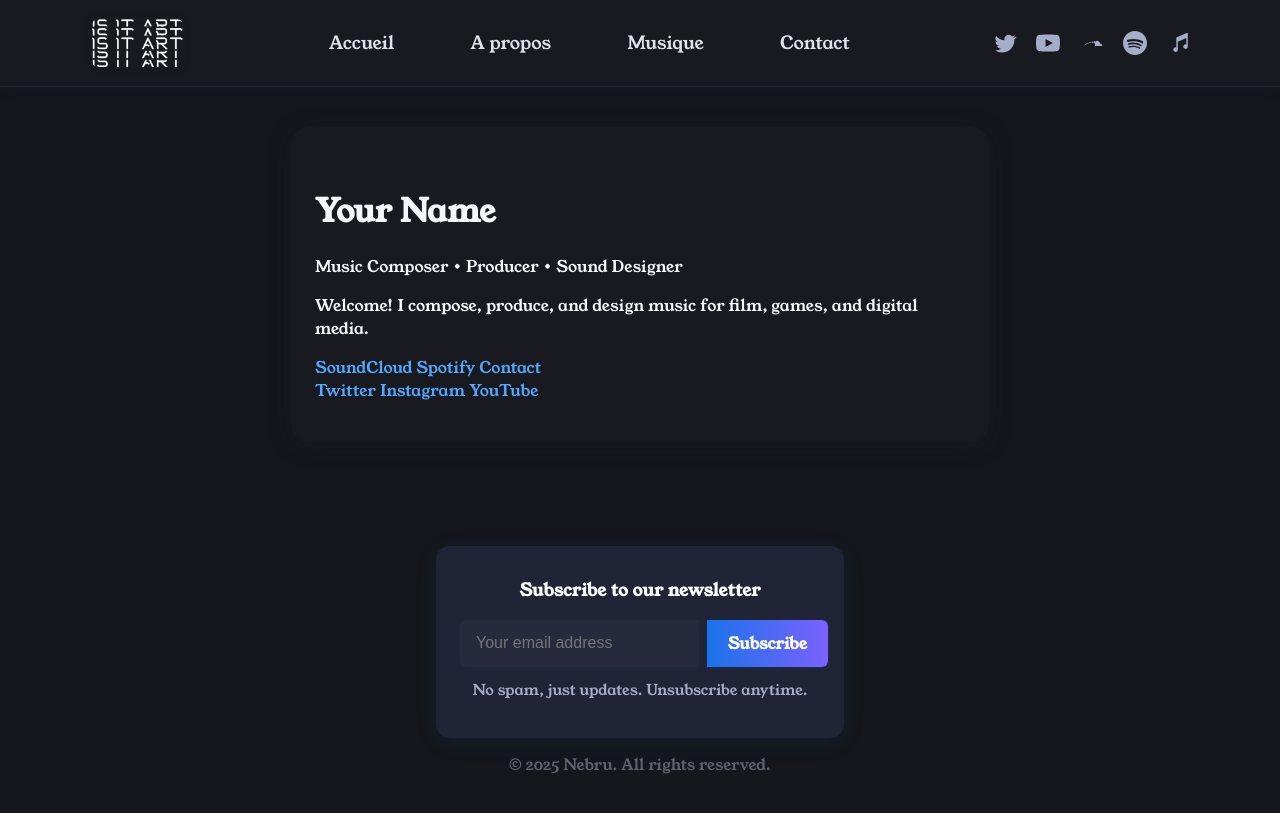
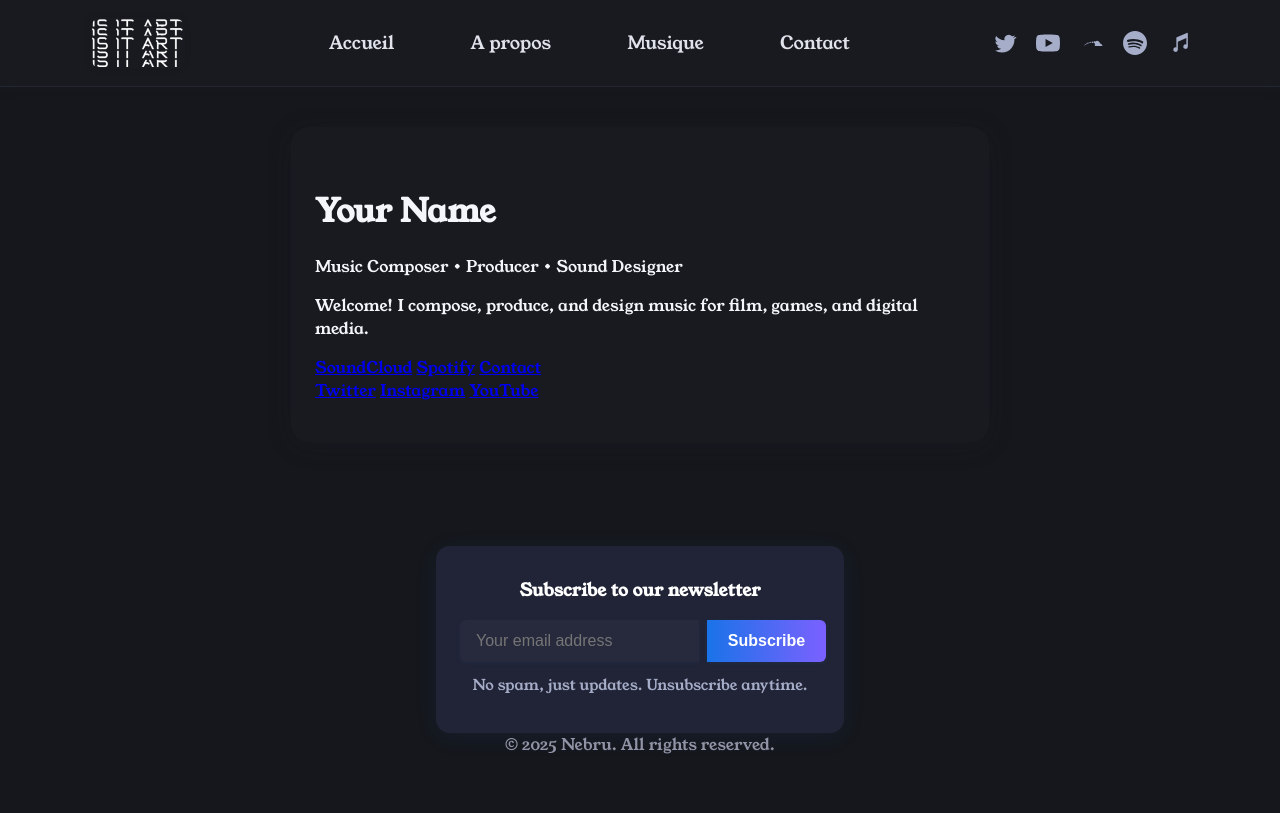
Before and after one commit to 0xnebru/0xnebru.github.io, a Jekyll site: the page built from index.md, in a window 1280 px wide. Shown: the top 813 px of the page. Built offline with Jekyll 4.4.1, drawn with Linux system fonts in a browser that asks for light colours.

Commit message:
Update style.css

```diff
--- a/assets/style.css
+++ b/assets/style.css
@@ -40,7 +40,6 @@ body {
   background: none;
   transition: box-shadow .2s;
   padding: 2px;
-  /* Ensure the image does not get cropped and has some spacing for the border radius */
   object-fit: contain;
   display: block;
 }
@@ -137,6 +136,7 @@ footer {
   margin: 2em auto 0 auto;
   box-shadow: 0 4px 24px 0 rgba(26,115,232,0.08);
   text-align: center;
+  display: block;
 }
 .footer-newsletter .newsletter-label {
   display: block;
@@ -191,48 +191,6 @@ footer {
   color: #a6adc8;
 }
 
-.footer-newsletter form {
-  display: block;
-  margin-bottom: 0.5em;
-  background: none;
-  box-shadow: none;
-  padding: 0;
-  max-width: none;
-}
-
-.footer-newsletter button {
-  background: none;
-  border: none;
-  color: inherit;
-  font-family: inherit;
-  font-size: inherit;
-  border-radius: none;
-  padding: 0;
-  cursor: pointer;
-  transition: none;
-  box-shadow: none;
-}
-.footer-newsletter button:hover {
-  background: none;
-}
-
-.footer-newsletter small {
-  display: none;
-}
-
-.footer-copyright {
-  color: #606270;
-  margin-top: 1em;
-  font-size: 0.97em;
-}
-
-a { color: #53a7ff; text-decoration: none; }
-a:hover { text-decoration: underline; }
-
-ul {
-  padding-left: 1.5em;
-}
-
 @media (max-width: 700px) {
   .header-container {
     flex-direction: column;
```
